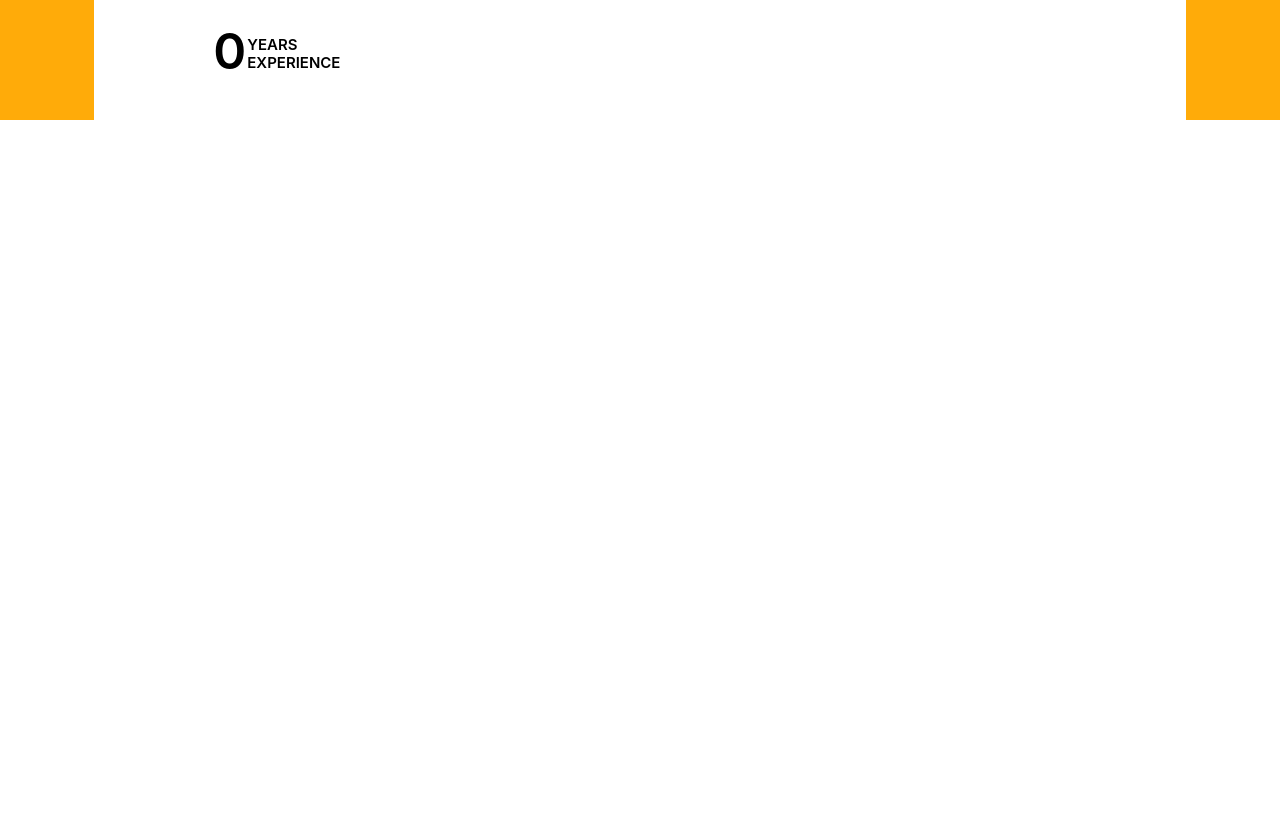
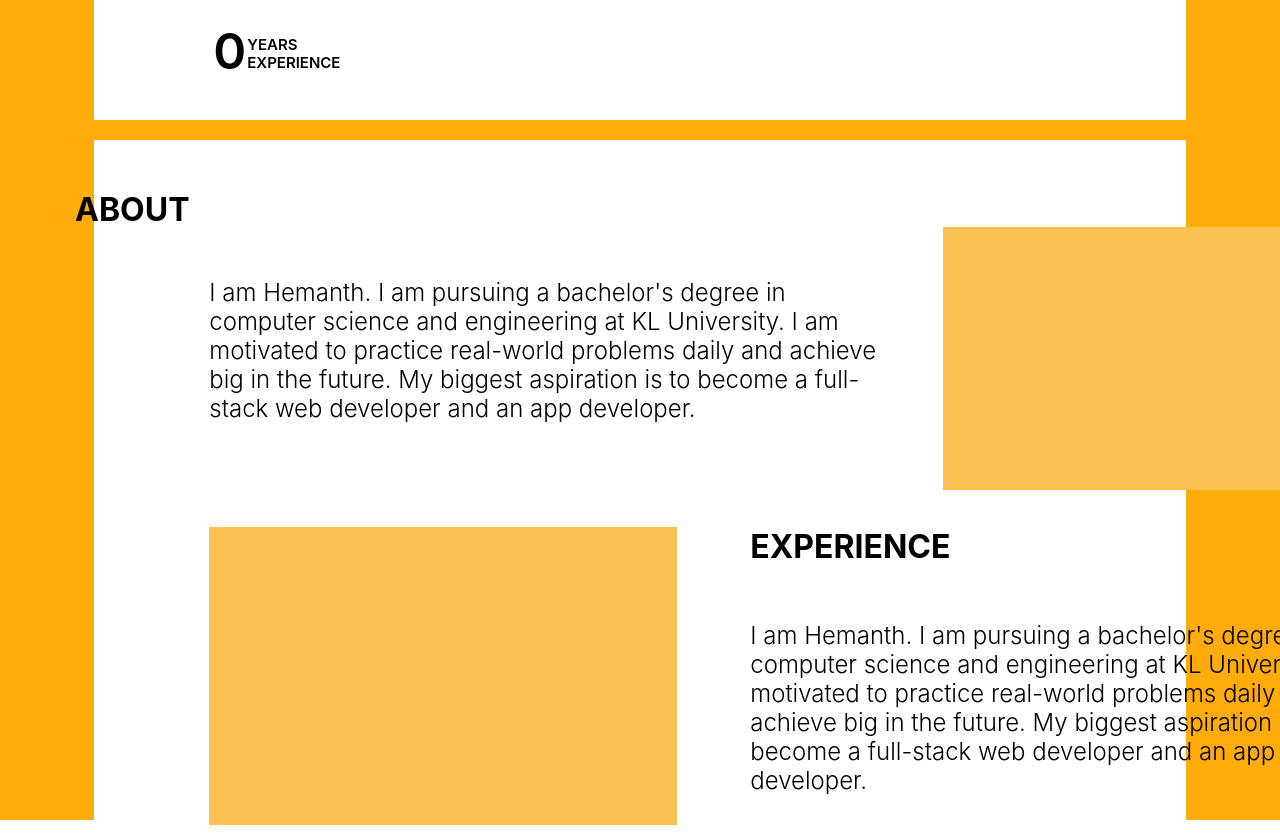
Before and after one commit to HemanthPaila/Portfolio, a React (Create React App) app: page / in a window 1280 px wide. Shown: the part 620-1460 px from the top of the page. Before the commit the page ends 800 px from the top, so only its background shows below. Built offline with nearby package versions, Linux system fonts and the light colour scheme.

Commit message:
added about page

```diff
--- /dev/null
+++ b/src/AboutMe.css
@@ -0,0 +1,167 @@
+.body1 {
+  position: relative;
+  width: auto;
+  height: 700px;
+
+  background: #ffab09;
+}
+.main-body1 {
+  /* position: absolute;
+  width: 1360px;
+  height: 700px;
+  left: 79px;
+  top: 0px; */
+  position: absolute;
+  width: 1360px;
+  /* width: auto; */
+  height: 700px;
+  /* left: 79px;
+  top: 40px; */
+  left: calc(50% - 1360px / 2);
+  top: calc(50% - 700px / 2 + 20px);
+
+  background: #ffffff;
+}
+.main-content {
+  position: absolute;
+  left: 0%;
+  right: 0%;
+  top: 0%;
+  bottom: 0%;
+
+  background: #ffffff;
+}
+.main-about__container {
+  position: absolute;
+  width: 131px;
+  height: 37px;
+  left: calc(50% - 131px / 2 - 499.5px);
+  top: 50px;
+}
+.about-content {
+  position: absolute;
+  left: 0%;
+  right: 12.21%;
+  top: 0%;
+  bottom: -5.41%;
+
+  font-family: "Inter";
+  font-style: normal;
+  font-weight: 700;
+  font-size: 32px;
+  line-height: 39px;
+  /* identical to box height */
+
+  color: #000000;
+}
+.about {
+  position: absolute;
+  width: 667px;
+  height: 236px;
+  left: 115px;
+  top: 114px;
+
+  font-family: "Inter";
+  font-style: normal;
+  font-weight: 300;
+  font-size: 24px;
+  line-height: 29px;
+
+  color: #000000;
+}
+.person-img {
+  position: absolute;
+  width: 468px;
+  height: 263px;
+  left: 849px;
+  top: 87px;
+
+  background: #fbc252;
+}
+.experience-img {
+  position: absolute;
+  width: 468px;
+  height: 298px;
+  left: 115px;
+  top: 387px;
+
+  background: #fbc252;
+}
+.exp-heading {
+  position: absolute;
+  width: 200px;
+  height: 39px;
+  left: 656px;
+  top: 387px;
+
+  font-family: "Inter";
+  font-style: normal;
+  font-weight: 700;
+  font-size: 32px;
+  line-height: 39px;
+  /* identical to box height */
+
+  color: #000000;
+}
+.exp-content {
+  position: absolute;
+  width: 634px;
+  height: 228px;
+  left: 656px;
+  top: 457px;
+
+  font-family: "Inter";
+  font-style: normal;
+  font-weight: 300;
+  font-size: 24px;
+  line-height: 29px;
+
+  color: #000000;
+}
+/* Media Query for Mobile Devices */
+@media (max-width: 480px) {
+  .body1 {
+    background-color: #ffab09;
+  }
+}
+/* Media Query for low resolution  Tablets, Ipads */
+@media (min-width: 481px) and (max-width: 767px) {
+  .body1 {
+    background-color: #ffab09;
+  }
+}
+/* Media Query for Tablets Ipads portrait mode */
+@media (min-width: 768px) and (max-width: 1024px) {
+  .body1 {
+    background-color: #ffab09;
+  }
+}
+/* Media Query for Laptops and Desktops */
+@media (min-width: 1025px) and (max-width: 1280px) {
+  .body1 {
+    background-color: #ffab09;
+    /* width: auto; */
+  }
+  /* .main-body {
+    width: 1218.4px;
+    left: calc(50% - 1218.4px / 2);
+    top: calc(50% - 700px / 2 + 20px);
+  } */
+}
+/* Media Query for 1360PX */
+@media (max-width: 1380px) {
+  .body1 {
+    width: auto;
+  }
+  .main-body1 {
+    width: 1091.5px;
+    left: calc(50% - 1091.5px / 2);
+    top: calc(50% - 700px / 2 + 20px);
+  }
+}
+/* Media Query for Large screens */
+@media (min-width: 1281px) {
+  .body1 {
+    background-color: #ffab09;
+  }
+}
--- /dev/null
+++ b/src/AboutMe.js
@@ -0,0 +1,37 @@
+import React from "react";
+import "./AboutMe.css";
+const AboutMe = () => {
+  return (
+    <div className="body1">
+      <div className="main-body1">
+        <div className="main-content">
+          <div className="main-about__container">
+            <div className="about-content">ABOUT</div>
+          </div>
+          <div className="about">
+            <p>
+              I am Hemanth. I am pursuing a bachelor's degree in computer
+              science and engineering at KL University. I am motivated to
+              practice real-world problems daily and achieve big in the future.
+              My biggest aspiration is to become a full-stack web developer and
+              an app developer.
+            </p>
+          </div>
+          <div className="person-img"></div>
+          <div className="experience-img"></div>
+          <div className="exp-heading">EXPERIENCE</div>
+          <div className="exp-content">
+            <p>
+              I am Hemanth. I am pursuing a bachelor's degree in computer
+              science and engineering at KL University. I am motivated to
+              practice real-world problems daily and achieve big in the future.
+              My biggest aspiration is to become a full-stack web developer and
+              an app developer.
+            </p>
+          </div>
+        </div>
+      </div>
+    </div>
+  );
+};
+export default AboutMe;
--- a/src/App.js
+++ b/src/App.js
@@ -1,9 +1,11 @@
 import React from "react";
 import Header from "./Header";
+import AboutMe from "./AboutMe";
 function App() {
   return (
     <div>
       <Header />
+      <AboutMe />
     </div>
   );
 }
--- a/src/Header.js
+++ b/src/Header.js
@@ -8,7 +8,6 @@ const Header = () => {
   return (
     <div className="body">
       <div className="main-body">
-        {/* <div className="navbar"> */}
         <div className="app-logo">Logo</div>
         <div className="ABOUT">ABOUT</div>
         <div className="EDUCATION">EDUCATION</div>
```
